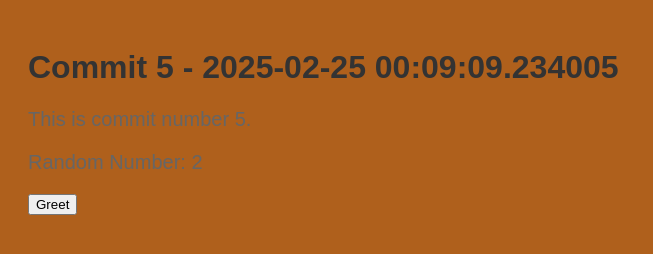
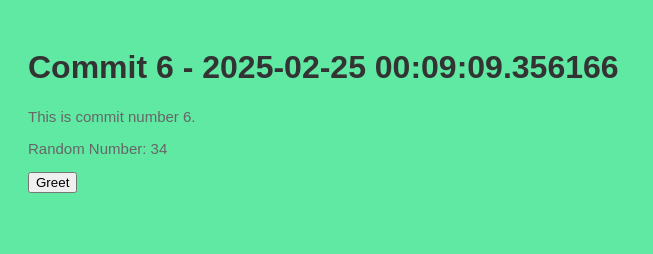
Before and after one commit to polishflits/autogen-repo-20250225000906, a plain HTML site: page index.html in a window 1280 px wide. Shown: the whole page, without its empty margins (0-653 px from the left). Drawn offline with Linux system fonts and the light colour scheme.

Commit message:
📝 Auto commit 6 with HTML, CSS, and JS

```diff
--- a/index.html
+++ b/index.html
@@ -2,13 +2,13 @@
     <!DOCTYPE html>
     <html>
     <head>
-        <title>Commit 5 - 2025-02-25 00:09:09.234005</title>
+        <title>Commit 6 - 2025-02-25 00:09:09.356166</title>
         <link rel="stylesheet" href="style.css">
     </head>
     <body>
-        <h1>Commit 5 - 2025-02-25 00:09:09.234005</h1>
-        <p>This is commit number 5.</p>
-        <p>Random Number: 2</p>
+        <h1>Commit 6 - 2025-02-25 00:09:09.356166</h1>
+        <p>This is commit number 6.</p>
+        <p>Random Number: 34</p>
         <button onclick="greet()">Greet</button>
         <script src="script.js"></script>
     </body>
--- a/script.js
+++ b/script.js
@@ -2,4 +2,4 @@
     function greet() {
         alert('Hello from commit ' + commitNumber + '!');
     }
-    var commitNumber = 5;
+    var commitNumber = 6;
--- a/style.css
+++ b/style.css
@@ -1,7 +1,7 @@
 
     body {
         font-family: Arial, sans-serif;
-        background-color: #af601c;
+        background-color: #60e9a3;
         padding: 20px;
     }
     h1 {
@@ -9,5 +9,5 @@
     }
     p {
         color: #666;
-        font-size: 20px;
+        font-size: 15px;
     }
```
